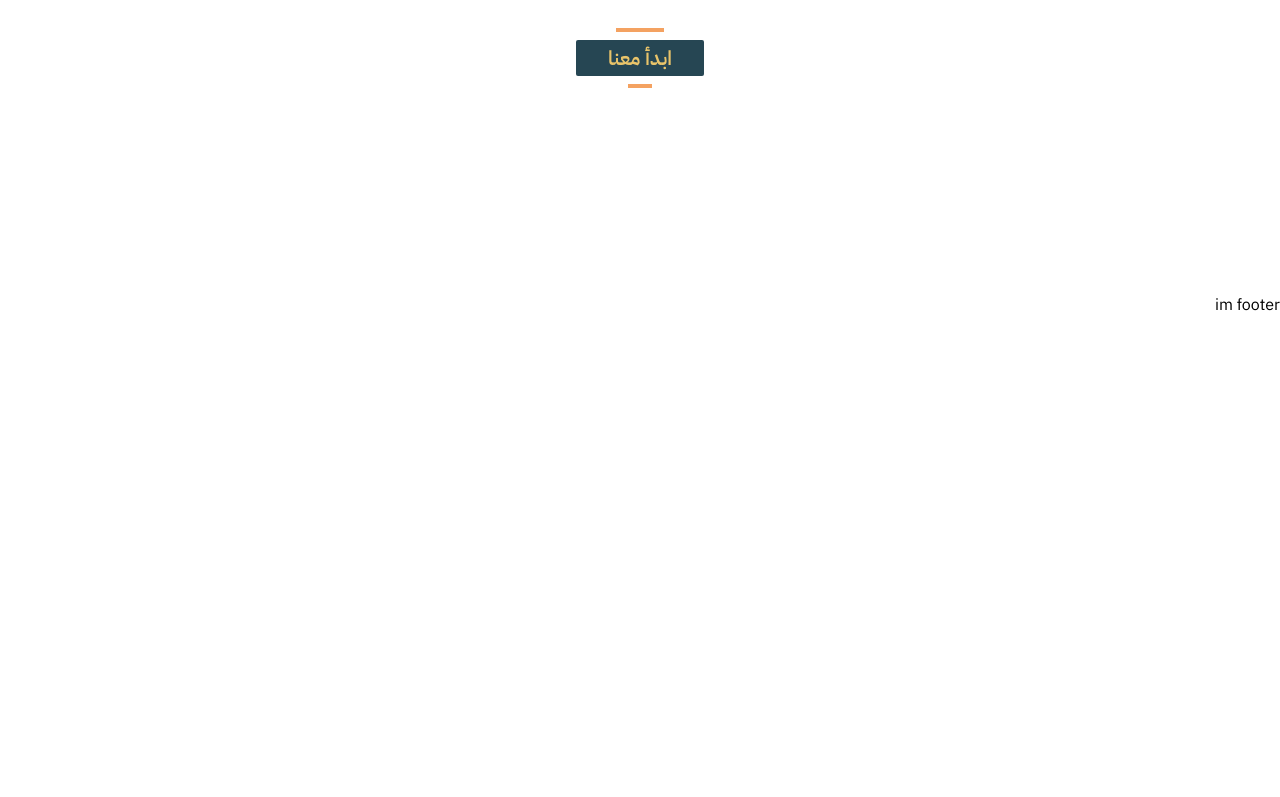
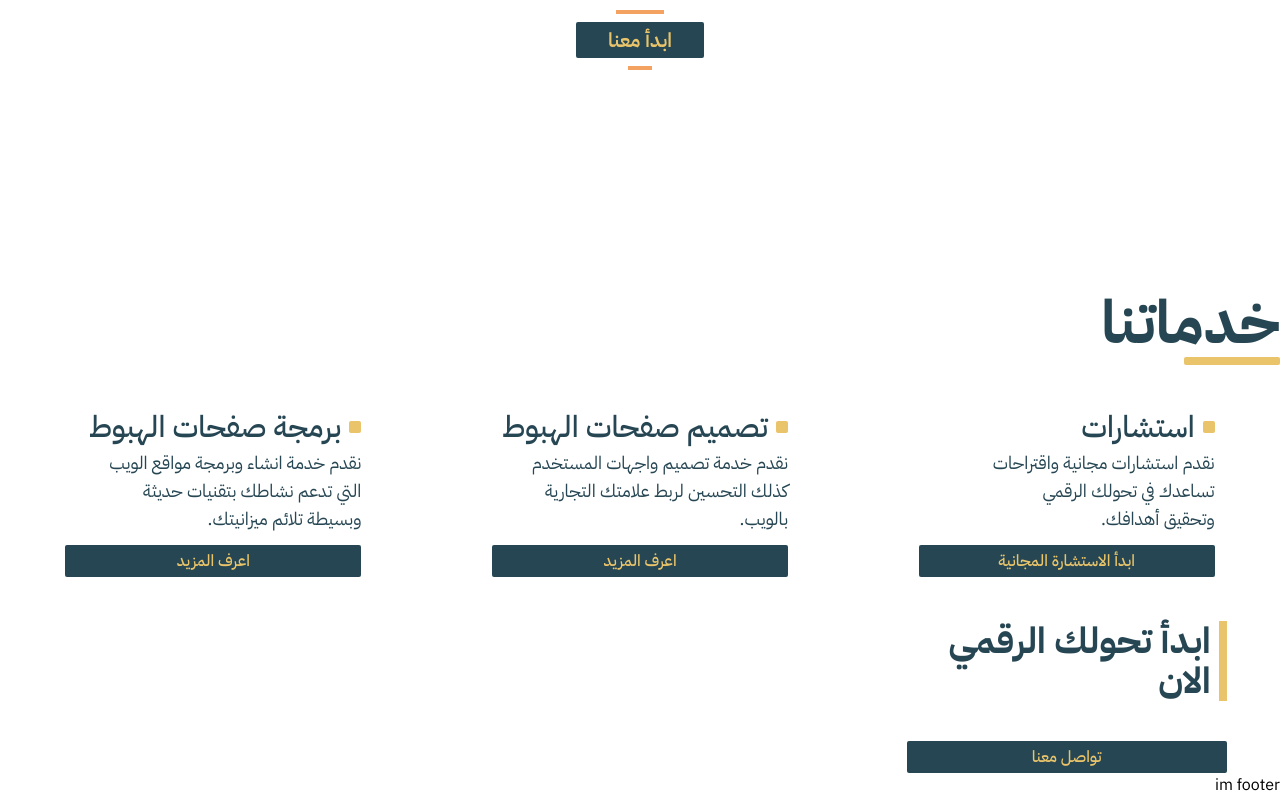
Before and after one commit to elyatro/muzaml.com, a Nuxt app: page / in a window 1280 px wide. Shown: the part 497-1294 px from the top of the page. Before the commit the page ends 814 px from the top, so only its background shows below. Built offline with nearby package versions, Linux system fonts and the light colour scheme.

Commit message:
edit page home

```diff
--- a/components/Header.vue
+++ b/components/Header.vue
@@ -1,6 +1,6 @@
 <template>
-  <header class="bg-color01">
-    <section class="sticky h-20 px-6 xl:px-0 flex items-center justify-between max-w-7xl my-0 mx-auto">
+  <header class="sticky top-0 w-full bg-color01">
+    <section class="h-20 px-6 xl:px-0 flex items-center justify-between max-w-7xl my-0 mx-auto">
       <!-- icons responsive -->
       <div @click="Navbar" class="text-color03 block lg:hidden">
         <i ref="open" class="fi fi-bs-menu-burger text-4xl h-9 block"></i>
--- a/components/Home/Section.a.vue
+++ b/components/Home/Section.a.vue
@@ -1,8 +1,8 @@
 <template>
   <section
-  class="h-vh flex items-center justify-center max-w-7xl px-6 xl:px-0 my-0 mx-auto">
+  class="h-vh flex items-center justify-center">
     <div>
-      <h1 class="text-center text-color01 font-bold text-3xl leading-relaxed lg:text-6xl lg:leading-normal">حقق النجاح في التحول الرقمي <br> لنشاطك</h1>
+      <h1 class="text-center text-color01 font-bold text-3xl leading-relaxed lg:text-5xl lg:leading-normal">حقق النجاح في التحول الرقمي <br> لنشاطك</h1>
       <p class="text-center text-color01 text-sm mt-1 font-normal lg:text-lg">
         نوفر خدمات، استشارات، نصائح
         لرقمنة الانشطة التجارية والغير تجارية
--- /dev/null
+++ b/components/Home/Section.b.vue
@@ -0,0 +1,45 @@
+<template>
+  <div>
+    <OtherTitle info="خدماتنا" />
+    <section class="lg:grid lg:grid-cols-3 lg:place-items-center	">
+      <OtherBoxA
+        title="استشارات"
+        info="نقدم استشارات مجانية واقتراحات
+              تساعدك في تحولك الرقمي
+              وتحقيق أهدافك."
+        btn="ابدأ الاستشارة المجانية"
+      />
+      <OtherBoxA
+        title="تصميم صفحات الهبوط"
+        info="نقدم خدمة تصميم واجهات المستخدم
+          كذلك التحسين لربط علامتك التجارية
+          بالويب."
+        btn="اعرف المزيد"
+        />
+      <OtherBoxA
+        title="برمجة صفحات الهبوط"
+        info="نقدم خدمة انشاء وبرمجة مواقع الويب
+          التي تدعم نشاطك بتقنيات حديثة
+          وبسيطة تلائم ميزانيتك."
+        btn="اعرف المزيد"
+      />
+      <!-- <OtherBoxA title="" info="" /> -->
+      <div class="max-w-xs mx-auto mt-8 lg:w-80">
+        <div class="flex border-r-8 border-color03">
+          <h2 class="text-color01 font-bold text-4xl mr-2">ابدأ تحولك الرقمي <br> الان</h2>
+        </div>
+        <div class="mt-10">
+          <NuxtLink class="bg-color01 w-full inline-block text-center text-color03 py-1 rounded-sm font-medium" to="#">
+            تواصل معنا
+          </NuxtLink>
+        </div>
+      </div>
+    </section>
+  </div>
+</template>
+
+<style scoped>
+.t{
+      white-space: pre-line;
+}
+</style>
--- /dev/null
+++ b/components/Other/BoxA.vue
@@ -0,0 +1,26 @@
+<template>
+  <div class="max-w-xs mt-8 mx-auto lg:w-80 lg:p-3">
+    <div class="flex items-center">
+      <div class="h-3 w-3 bg-color03 rounded-sm"></div>
+      <h2 class="text-color01 font-medium text-3xl mr-2">{{title}}</h2>
+    </div>
+    <div class="mt-1">
+      <p class="text-color01 text-lg whitespace-pre-line">
+        {{info }}
+      </p>
+    </div>
+    <div class="mt-3">
+      <NuxtLink class="bg-color01 w-full inline-block text-center text-color03 py-1 rounded-sm font-medium" to="#">{{ btn }}</NuxtLink>
+    </div>
+  </div>
+</template>
+
+<script>
+export default {
+  props: {
+    title: String,
+    info: String,
+    btn:String
+  }
+}
+</script>
--- /dev/null
+++ b/components/Other/Title.vue
@@ -0,0 +1,14 @@
+<template>
+  <div>
+    <h1 class="text-6xl text-color01 font-bold">{{info}}</h1>
+    <div class="bg-color03 h-2 w-24 rounded-sm mt-1"></div>
+  </div>
+</template>
+
+<script>
+export default {
+  props: {
+    info: String,
+  }
+}
+</script>
--- a/layouts/arabic.vue
+++ b/layouts/arabic.vue
@@ -1,7 +1,9 @@
 <template>
   <div class="page">
     <Header />
-    <slot />
+    <main class="max-w-7xl px-6 xl:px-0 my-0 mx-auto">
+      <slot />
+    </main>
     <Footer />
     <Loading />
   </div>
--- a/pages/index.vue
+++ b/pages/index.vue
@@ -1,5 +1,6 @@
 <template>
   <HomeSectionA />
+  <HomeSectionB />
 </template>
 
 <script setup>
```
